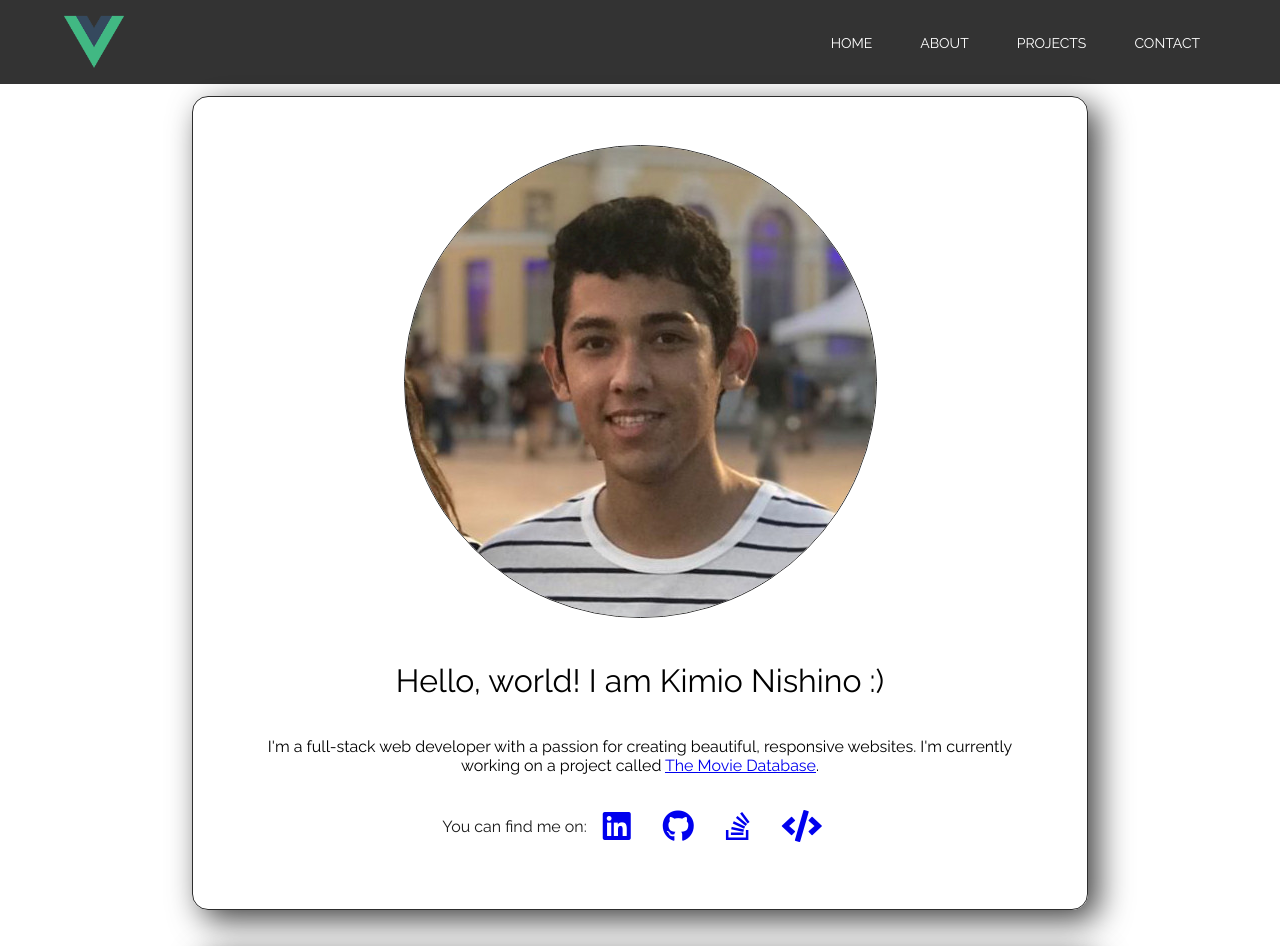
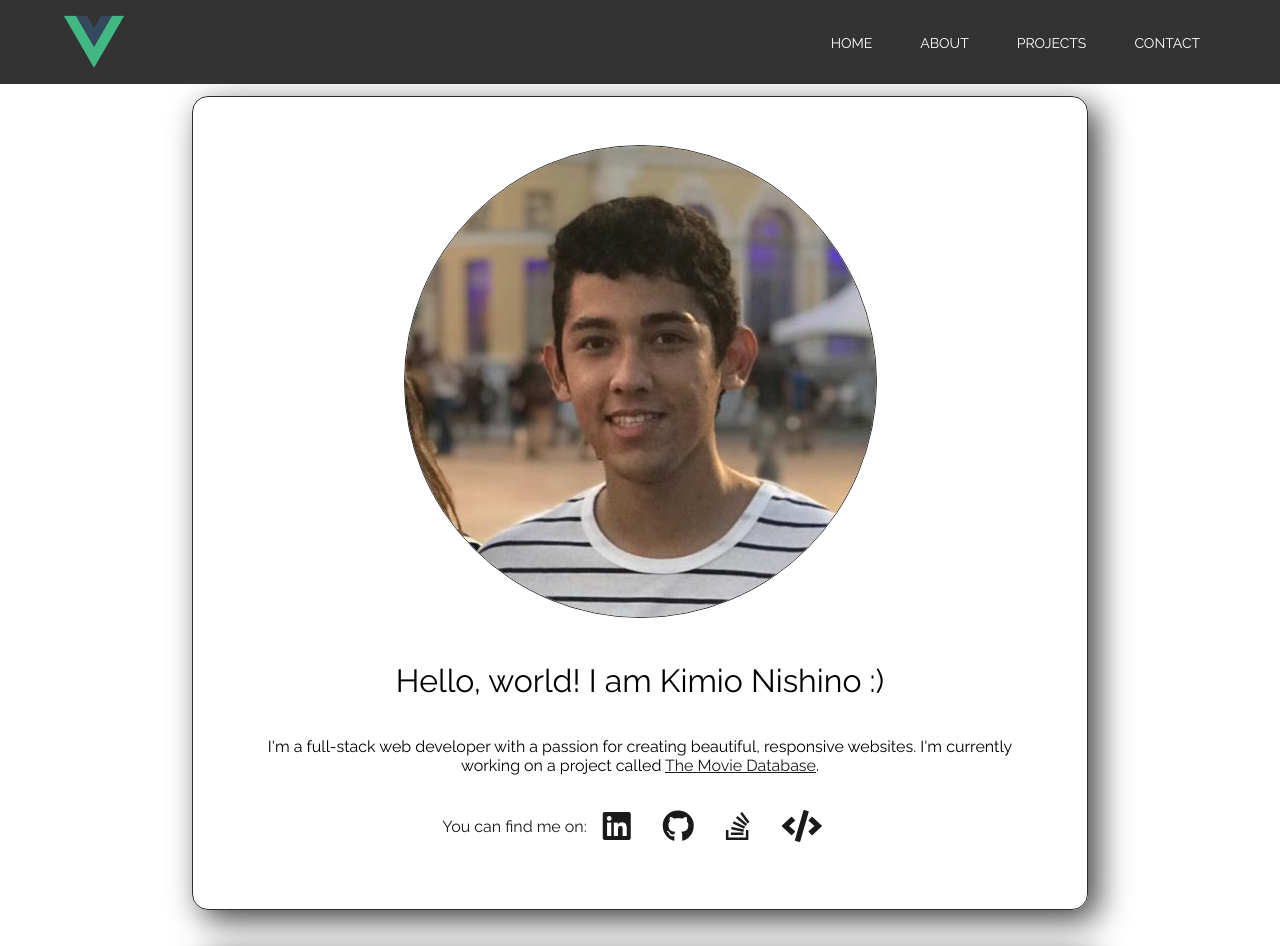
Before and after one commit to KimioN42/portfolio, a Vue app: page / in a window 1280 px wide. Shown: the top 946 px of the page. Built offline with nearby package versions, Linux system fonts and the light colour scheme.

Commit message:
started work on router transitions

```diff
--- a/src/components/MyCard.vue
+++ b/src/components/MyCard.vue
@@ -55,8 +55,8 @@ export default {
 }
 
 .profilepic img {
-    max-width: 100%;
-    max-height: 100%;
+    max-width: 75%;
+    max-height: 75%;
     border-radius: 100%;
     border: 1px solid rgb(45, 45, 45);
 }
@@ -64,6 +64,10 @@ export default {
 .my-info {
     padding: 1em;
     /* border: 1px solid white; */
+}
+
+.my-info p a {
+    color: var(--light-mode-font);
 }
 
 .my-links {
@@ -75,11 +79,13 @@ export default {
     color: var(--light-mode-font);
     /* border: 1px solid red; */
     align-items: center;
+    color: var(--light-mode-font);
 }
 
 .my-links-icons a {
     font-size: 2em;
     margin: 0.5em 0.5em;
+    color: var(--light-mode-font);
 }
 
 .my-links-icons a:visited {
@@ -87,7 +93,15 @@ export default {
 }
 
 @media (prefers-color-scheme: dark) {
+    .my-info p a {
+        color: var(--dark-mode-font);
+    }
+
     .my-links {
+        color: var(--dark-mode-font);
+    }
+
+    .my-links-icons a {
         color: var(--dark-mode-font);
     }
 
```
Also changed, not shown: 7 other files (tests, documents, lock files or other folders).
